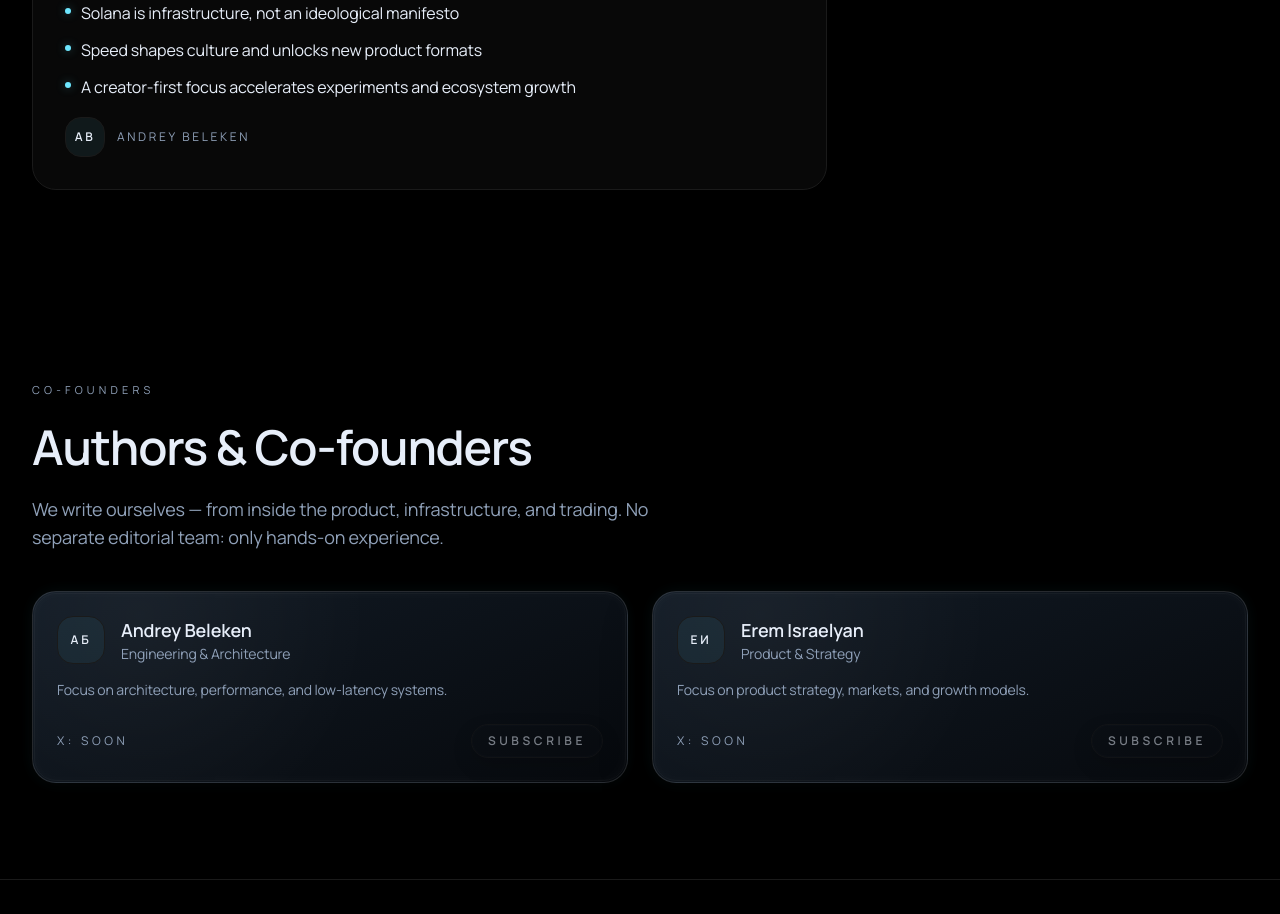
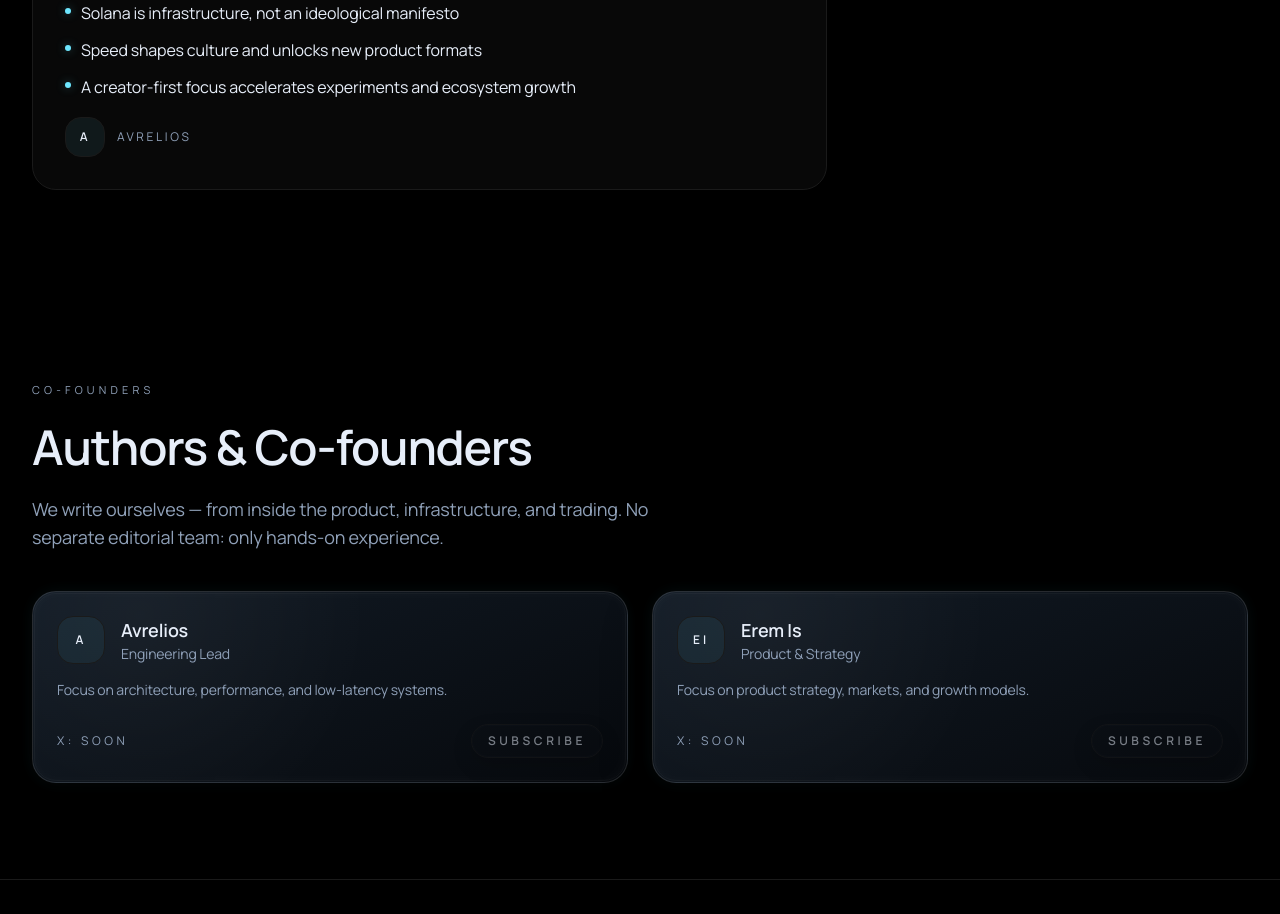
Before and after one commit to Eremiss/QUANTUM, a Next.js app: page /blog in a window 1280 px wide. Shown: the part 2660-3574 px from the top of the page. Built offline with nearby package versions, Linux system fonts and the light colour scheme.

Commit message:
Align blog author names with team

```diff
--- a/src/content/posts.ts
+++ b/src/content/posts.ts
@@ -42,17 +42,17 @@
 export const authors: Author[] = [
   {
     id: "beleken",
-    name: "Андрей Белекпен",
-    nameEn: "Andrey Beleken",
-    role: "Инженерия и архитектура",
-    roleEn: "Engineering & Architecture",
+    name: "Avrelios",
+    nameEn: "Avrelios",
+    role: "Инженерный лидер",
+    roleEn: "Engineering Lead",
     xHandle: null,
   },
   {
     id: "israelyan",
-    name: "Ерем Исраелян",
-    nameEn: "Erem Israelyan",
-    role: "Продукт и стратегии",
+    name: "Erem Is",
+    nameEn: "Erem Is",
+    role: "Продукт и стратегия",
     roleEn: "Product & Strategy",
     xHandle: null,
   },
```
